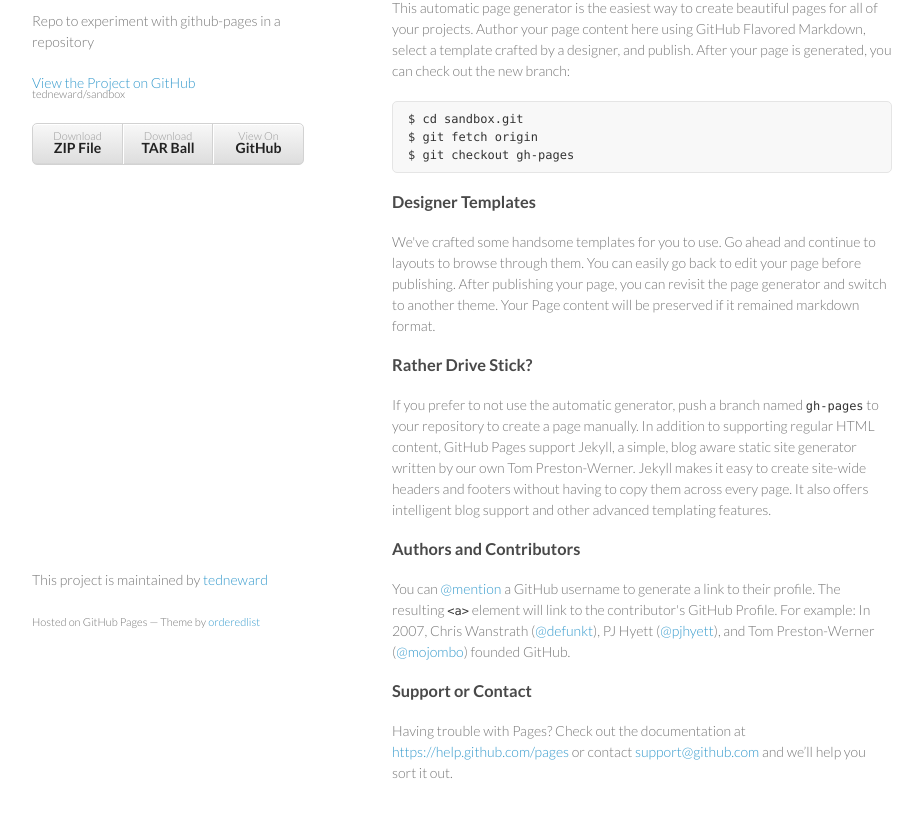
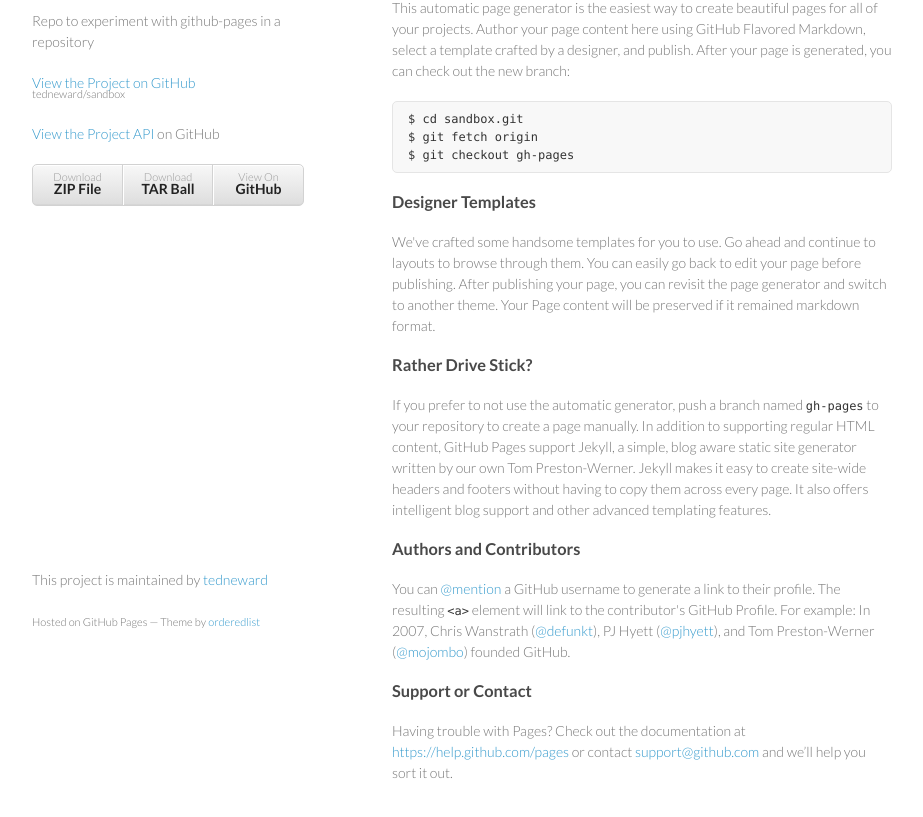
Before and after one commit to tedneward/sandbox, a plain HTML site: page index.html in a window 1280 px wide. Shown: the part 99-916 px from the top of the page, without its empty margins (178-1101 px from the left). Drawn offline with Linux system fonts and the light colour scheme.

Commit message:
Added link to generated docs

```diff
--- a/index.html
+++ b/index.html
@@ -19,6 +19,7 @@
         <p>Repo to experiment with github-pages in a repository</p>
 
         <p class="view"><a href="https://github.com/tedneward/sandbox">View the Project on GitHub <small>tedneward/sandbox</small></a></p>
+        <p class="view"><a href="https://github.com/tedneward/sandbox/docs/api/index.html">View the Project API</a> on GitHub</p>
 
 
         <ul>
```
